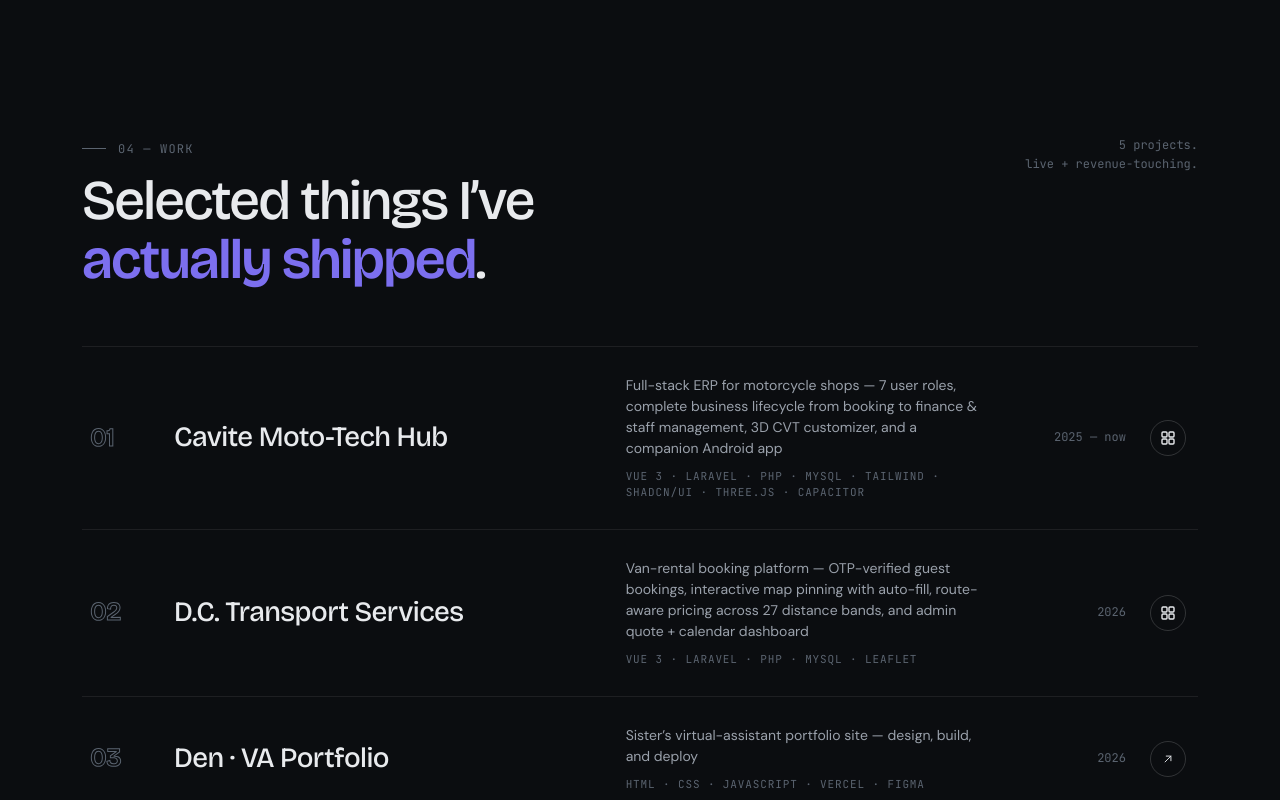
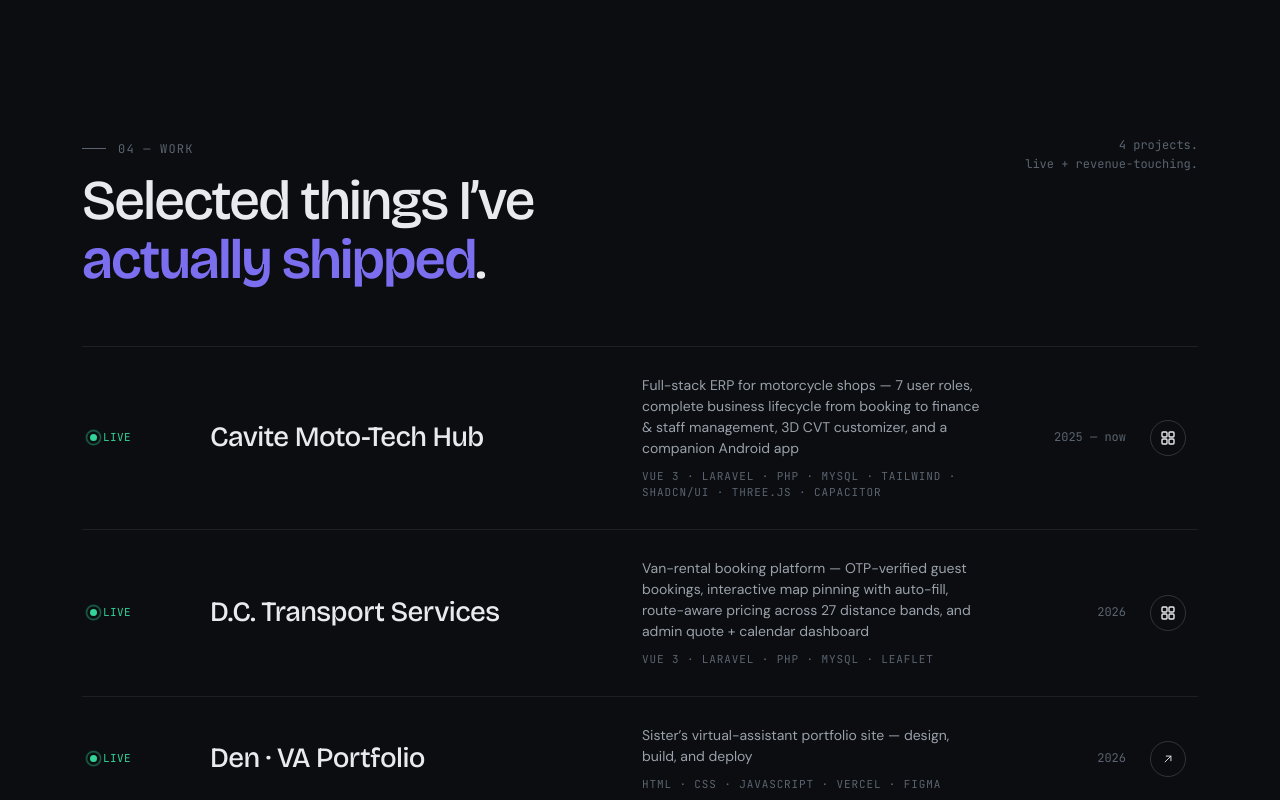
Before and after one commit to jckdanielss/personal-portfolio, a React (Vite) app: page / in a window 1280 px wide. Shown: the part 4720-5520 px from the top of the page. Built offline with nearby package versions, Linux system fonts and the light colour scheme; no server answers.

Commit message:
Restyle Work rows as deployments with a live/in-dev status pill

```diff
--- a/src/sections.jsx
+++ b/src/sections.jsx
@@ -529,7 +529,7 @@ function GalleryIcon() {
 
 /* ─── Projects ─── */
 function Projects() {
-  const items = PROJECTS.map((p, i) => ({ ...p, num: String(i + 1).padStart(2, "0") }));
+  const items = PROJECTS;
 
   return (
     <section id="work">
@@ -538,11 +538,11 @@ function Projects() {
           <div>
             <div className="section-num">04 — Work</div>
             <h2 className="section-title">
-              Selected things I&rsquo;ve <em>actually shipped</em>.
+              Selected things I&rsquo;ve <span className="accent-word">actually shipped</span>.
             </h2>
           </div>
           <div className="right">
-            5 projects.<br/>
+            {items.length} projects.<br/>
             live + revenue-touching.
           </div>
         </Reveal>
@@ -572,7 +572,10 @@ function Projects() {
                     }
                   }}
                 >
-                  <span className="num">{p.num}</span>
+                  <span className={`status-pill${p.href ? " status-pill--live" : ""}`}>
+                    <span className="status-dot" aria-hidden="true"></span>
+                    <span className="status-pill-text">{p.href ? "live" : "in dev"}</span>
+                  </span>
                   <span className="title">{p.title}</span>
                   <div className="meta">
                     <span className="desc" dangerouslySetInnerHTML={{ __html: p.desc }} />
--- a/src/styles.css
+++ b/src/styles.css
@@ -812,7 +812,7 @@
   .project-row {
     position: relative;
     display: grid;
-    grid-template-columns: 60px 1.2fr 1fr 120px 40px;
+    grid-template-columns: 96px 1.2fr 1fr 120px 40px;
     align-items: center;
     gap: 24px;
     padding: 28px 8px;
@@ -832,16 +832,15 @@
   }
   .project-row:hover::after { opacity: 1; }
   .project-row:hover { padding-left: 20px; padding-right: 16px; }
-  .project-row .num {
-    font-family: var(--font-display);
-    font-size: 26px;
-    font-weight: 600;
-    letter-spacing: -.02em;
-    color: transparent;
-    -webkit-text-stroke: 1px var(--ink-mute);
-    transition: -webkit-text-stroke-color .3s;
-  }
-  .project-row:hover .num { -webkit-text-stroke-color: var(--peach); }
+  .status-pill {
+    display: inline-flex; align-items: center; gap: 6px;
+    font-family: var(--font-mono);
+    font-size: 11px;
+    letter-spacing: .04em;
+    text-transform: uppercase;
+    color: var(--ink-mute);
+  }
+  .status-pill--live { color: var(--ok); }
   .project-row .title {
     font-family: var(--font-display);
     font-size: 28px;
@@ -874,7 +873,7 @@
   }
   .project-row:hover .go { background: var(--ink); border-color: var(--ink); transform: rotate(-45deg); color: var(--bg); }
   .project-row:hover .go svg { stroke: var(--bg); }
-  .project-row:hover .title { background: var(--grad-1); -webkit-background-clip: text; background-clip: text; color: transparent; }
+  .project-row:hover .title { color: var(--accent); }
 
   /* hover preview floating image */
   .project-row .preview {
@@ -901,10 +900,11 @@
   }
   @media (max-width: 760px) {
     .project-row {
-      grid-template-columns: 32px 1fr 32px;
+      grid-template-columns: 40px 1fr 32px;
       gap: 12px;
       padding: 22px 4px;
     }
+    .status-pill-text { display: none; }
     .project-row .meta {
       grid-column: 2 / 3;
       margin-top: -4px;
```
